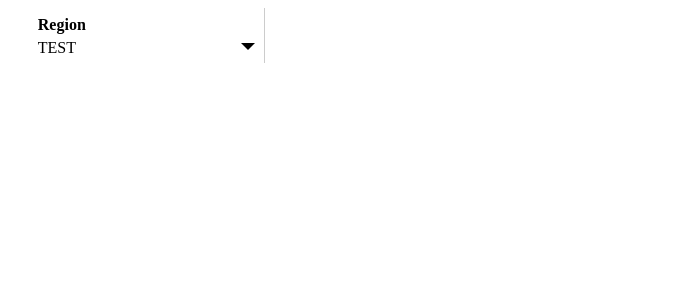
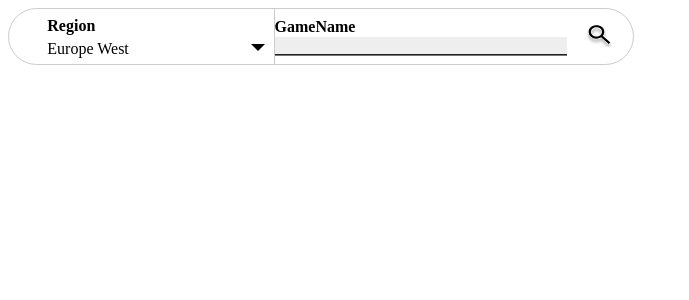
Before and after one commit to savepo/LolTrackerGG, a React (Create React App) app: page / in a window 1280 px wide. Shown: the top 300 px of the page, without its empty margins (0-689 px from the left). Built offline with nearby package versions, Linux system fonts and the light colour scheme.

Commit message:
try to do a call form the api riot games

```diff
--- a/src/components/App/App.js
+++ b/src/components/App/App.js
@@ -1,27 +1,9 @@
-import DropdownSelect from '../DropdownSelect'
+import React from 'react'
+import NavigationBar from '../NavigationBar'
+
 function App () {
-  const regions = [
-    { value: 'BR1', label: 'BR1' },
-    { value: 'EUN1', label: 'EUN1' },
-    { value: 'EUW1', label: 'EUW1' },
-    { value: 'JP1', label: 'JP1' },
-    { value: 'KR', label: 'KR' },
-    { value: 'LA1', label: 'LA1' },
-    { value: 'LA2', label: 'LA2' },
-    { value: 'NA1', label: 'NA1' },
-    { value: 'OC1', label: 'OC1' },
-    { value: 'PH2', label: 'PH2' },
-    { value: 'RU1', label: 'RU1' },
-    { value: 'SG2', label: 'SG2' },
-    { value: 'TH2', label: 'TH2' },
-    { value: 'TR1', label: 'TR1' },
-    { value: 'TW2', label: 'TW2' },
-    { value: 'VN2', label: 'VN2' }
-  ]
   return (
-    <div>
-      <DropdownSelect placeholder='TEST' options={regions} />
-    </div>
+    <NavigationBar />
 
   )
 }
```
Also changed, not shown: src/helpers/api.helper.js (+0 -8 lines).
